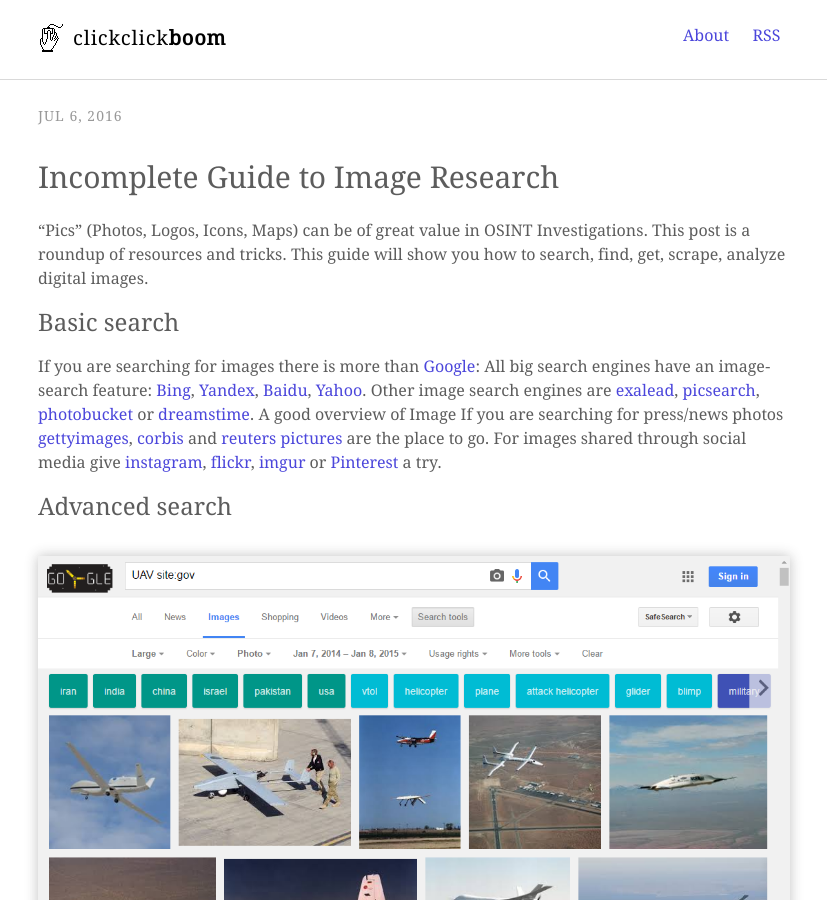
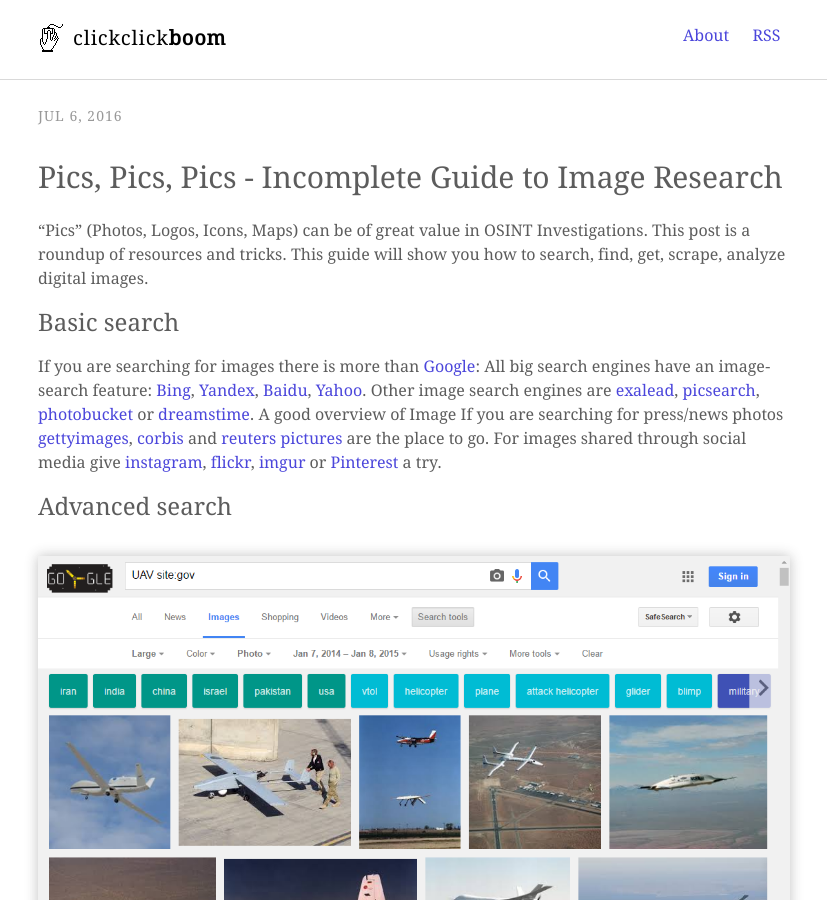
Before and after one commit to mrpnkt/mrpnkt.github.io, a Jekyll site: the page built from _posts/2016-07-06-incomplete-guide-to-image-research.md, in a window 1280 px wide and 900 px high. Shown: the whole window, without its empty margins (226-1053 px from the left). Built offline with Jekyll 4.4.1, drawn with Linux system fonts in a browser that asks for light colours.

Commit message:
Update 2016-07-06-incomplete-guide-to-image-research.md

```diff
--- a/_posts/2016-07-06-incomplete-guide-to-image-research.md
+++ b/_posts/2016-07-06-incomplete-guide-to-image-research.md
@@ -1,5 +1,5 @@
 ---
-title: Incomplete Guide to Image Research
+title: Pics, Pics, Pics - Incomplete Guide to Image Research
 date: '2016-07-06 05:40:00'
 layout: post
 tags:
```
